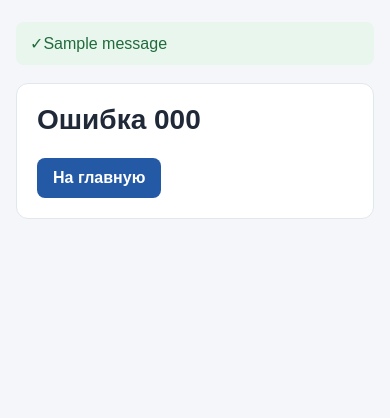
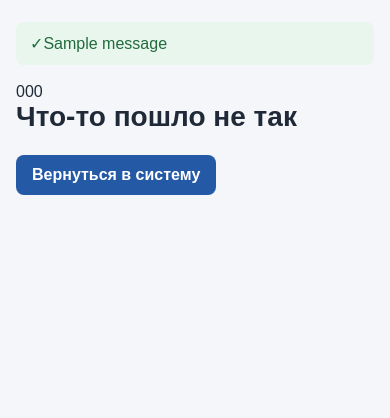
Before and after one commit to RShukrona/UchPrak2026, a Flask app: template templates/error.html in a window 390 px wide. Shown: the part 74-492 px from the top of the page. Run offline with Flask 3, Linux system fonts and the light colour scheme; the template is opened without the code that fills it: most values are stand-ins (such as "Sample title", 1, 10 or a date in 2020); one stand-in notice (Sample message) is shown; some libraries are stand-ins or nearby versions.

Commit message:
Redesign interface and improve responsive templates

```diff
--- a/templates/error.html
+++ b/templates/error.html
@@ -1,3 +1,5 @@
 {% extends "base.html" %}
-{% block title %}Ошибка {{ code }}{% endblock %}
-{% block content %}<section class="panel narrow"><h1>Ошибка {{ code }}</h1><p>{{ message }}</p><a class="button" href="{{ url_for('dashboard') if session.get('user_id') else url_for('login') }}">На главную</a></section>{% endblock %}
+{% block title %}Ошибка {{ code }} — СК Держава{% endblock %}
+{% block content %}
+<section class="error-card"><div class="error-code">{{ code }}</div><h1>Что-то пошло не так</h1><p>{{ message }}</p><a class="button button-primary" href="{{ url_for('dashboard') if session.get('user_id') else url_for('login') }}">Вернуться в систему</a></section>
+{% endblock %}
```
